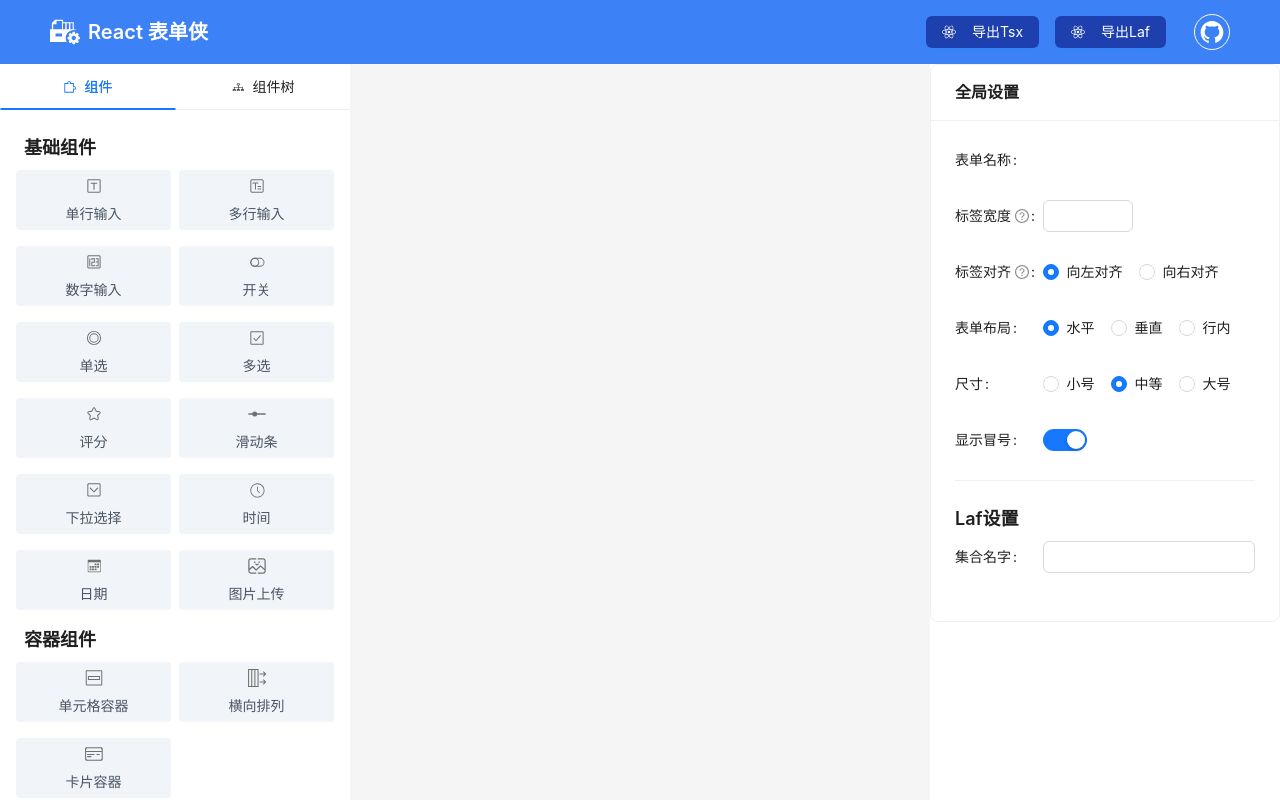
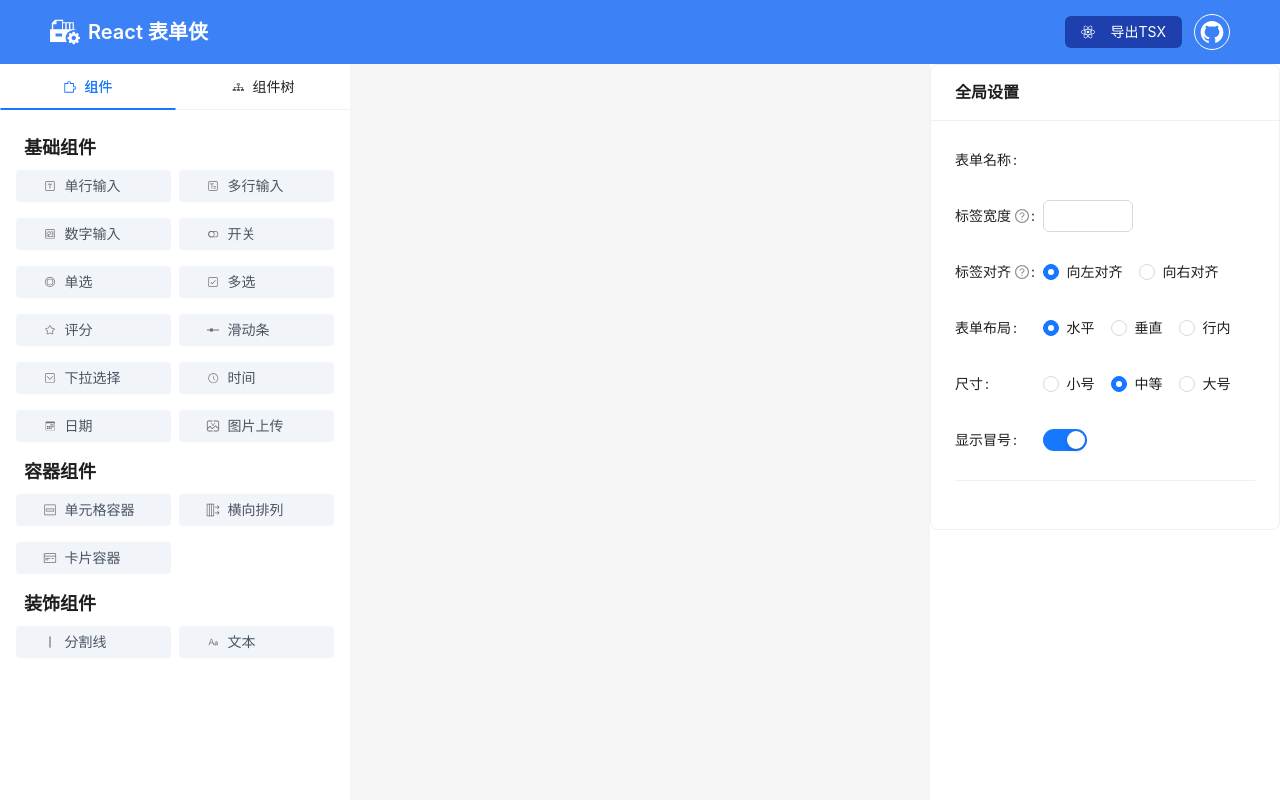
Before and after one commit to erhulee/react-form-man, a React (Vite) app: page / in a window 1280 px wide. Built offline with nearby package versions, Linux system fonts and the light colour scheme.

Commit message:
feat: 一些UI修改

```diff
--- a/src/pages/main/components/actor-header/index.tsx
+++ b/src/pages/main/components/actor-header/index.tsx
@@ -68,16 +68,16 @@ function Header() {
           onClick={() => handleExport()}
         >
           <ReactIcon className=" mr-2"></ReactIcon>
-          导出Tsx
+          导出TSX
         </Button>
-        <Button
+        {/* <Button
           type="primary"
           className=" flex items-center justify-center bg-blue-800 mx-4 "
           onClick={() => handleExportLaf()}
         >
           <ReactIcon className=" mr-2"></ReactIcon>
           导出Laf
-        </Button>
+        </Button> */}
         {/*
         <Button
           type="primary"
--- a/src/pages/main/components/actor-setting/global-setting-form.tsx
+++ b/src/pages/main/components/actor-setting/global-setting-form.tsx
@@ -82,10 +82,10 @@ function GlobalSettingForm() {
           </Form.Item>
 
           <Divider></Divider>
-          <div className=" my-2 text-lg font-semibold ">Laf设置</div>
+          {/* <div className=" my-2 text-lg font-semibold ">Laf设置</div>
           <Form.Item name="collectionName" label="集合名字">
             <Input />
-          </Form.Item>
+          </Form.Item> */}
         </Form>
       </Card>
     </div>
--- a/src/pages/main/components/wiget-list/index.tsx
+++ b/src/pages/main/components/wiget-list/index.tsx
@@ -16,10 +16,11 @@ function WidgetItem(props: WidgetItemProps) {
     <DragWrap itemType={ItemType.origin} item={{schemaInfo, itemType: ItemType.origin}}   >
     <div
       onClick={() => ActorActions.addActor(schemaInfo)}
-      className={`${className} bg-slate-100 flex flex-col justify-center items-center border-transparent border-solid  py-1 rounded border hover:border-cyan-900 cursor-pointer `}
+      className={`${className}
+      bg-slate-100 flex justify-center  items-center border-transparent border-solid  py-1 rounded border hover:border-cyan-900 cursor-pointer `}
     >
-      <span className=" text-xl ">{icon}</span>
-      <div className=" flex-1 text-gray-600">{name}</div>
+      <span className="flex flex-col justify-center items-center block mr-2 ">{icon}</span>
+      <span  className=" text-gray-600 block" style={{width: "5rem"}}>{name}</span>
     </div>
     </DragWrap>
   );
```
